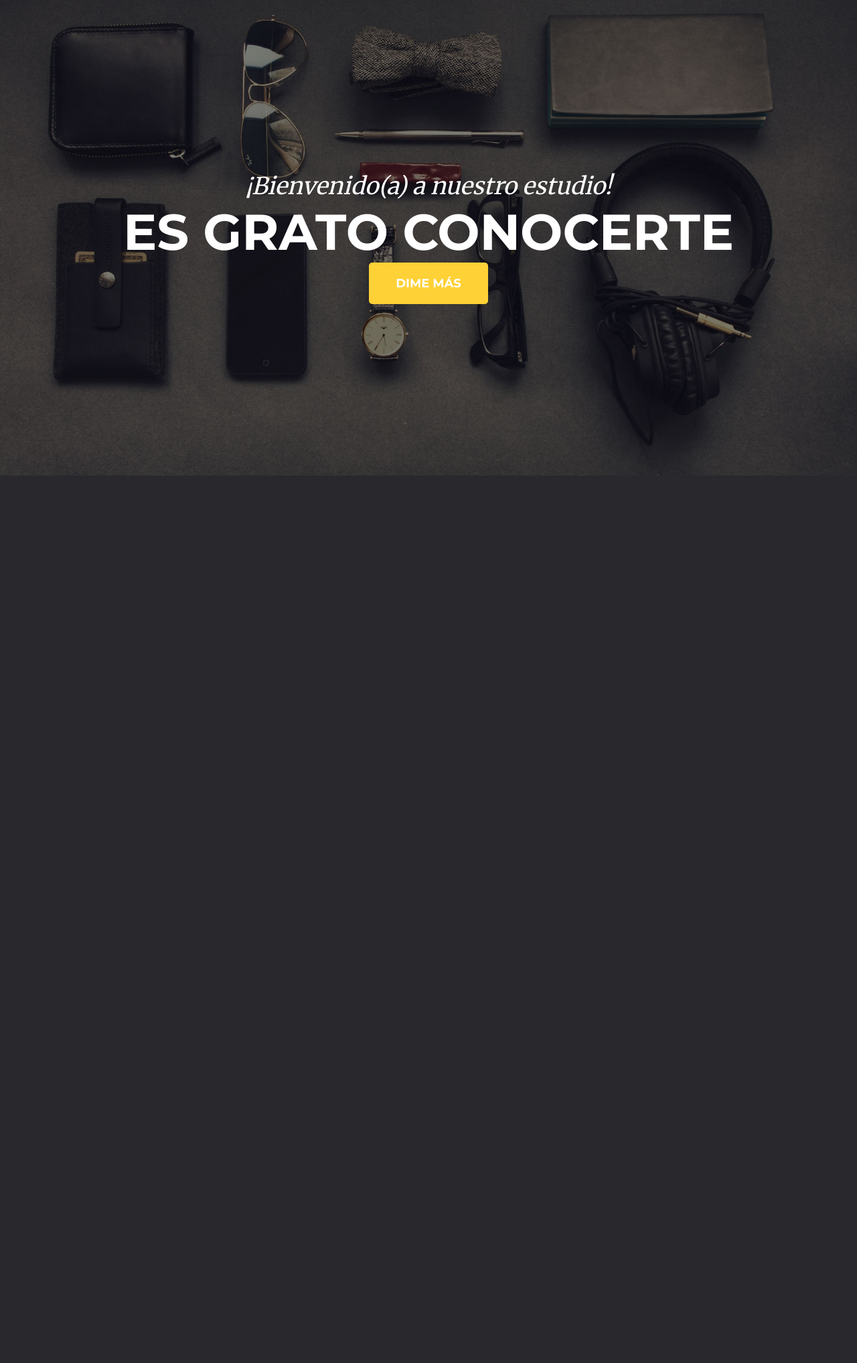
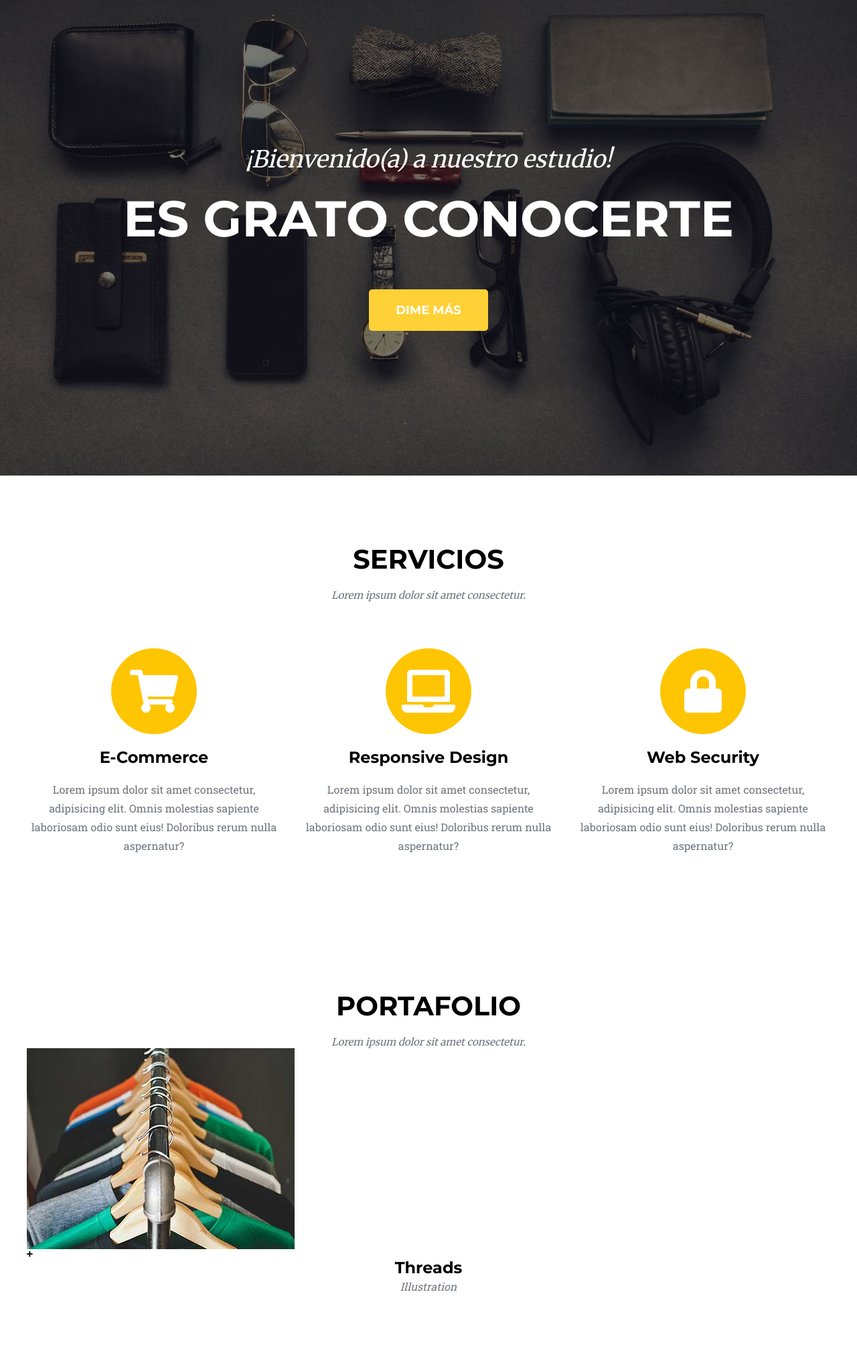
Before and after one commit to Eduarrb/DW2021-3, a PHP site: page / in a window 1280 px wide. Shown: the part 90-2125 px from the top of the page at 67% size. Before the commit the page ends 800 px from the top, so only its background shows below. Run offline with PHP 8.4, Linux system fonts and the light colour scheme.

Commit message:
portafolio base

```diff
--- a/01_HTML_CSS/06 agencia/css/estilos.css
+++ b/01_HTML_CSS/06 agencia/css/estilos.css
@@ -50,6 +50,199 @@ font-family: 'Roboto Slab', serif;
 .btn-amarillo:hover {
   background-color: #fbc204;
   transition: all 0.3s;
+}
+
+.titulo-n2 {
+  font-family: "Montserrat", sans-serif;
+  font-size: 4rem;
+  text-transform: uppercase;
+  text-align: center;
+}
+
+.descri-n2 {
+  font-family: "Merriweather", serif;
+  font-size: 1.5rem;
+  text-align: center;
+  font-style: italic;
+  color: #6c757d;
+}
+
+.titulo-n3 {
+  font-size: 2.4rem;
+  font-family: "Montserrat", sans-serif;
+  text-align: center;
+}
+
+.descri-n3 {
+  font-family: "Roboto Slab", serif;
+  font-size: 1.6rem;
+  text-align: center;
+  line-height: 2.8rem;
+  color: #6c757d;
+}
+
+.text-italic {
+  font-style: italic;
+}
+
+.mb-1 {
+  margin-bottom: 1rem;
+}
+
+.mb-2 {
+  margin-bottom: 2rem;
+}
+
+.mb-3 {
+  margin-bottom: 3rem;
+}
+
+.mb-4 {
+  margin-bottom: 4rem;
+}
+
+.mb-5 {
+  margin-bottom: 5rem;
+}
+
+.mb-6 {
+  margin-bottom: 6rem;
+}
+
+.mb-7 {
+  margin-bottom: 7rem;
+}
+
+.mb-8 {
+  margin-bottom: 8rem;
+}
+
+.mb-9 {
+  margin-bottom: 9rem;
+}
+
+.mb-10 {
+  margin-bottom: 10rem;
+}
+
+.mt-1 {
+  margin-top: 1rem;
+}
+
+.mt-2 {
+  margin-top: 2rem;
+}
+
+.mt-3 {
+  margin-top: 3rem;
+}
+
+.mt-4 {
+  margin-top: 4rem;
+}
+
+.mt-5 {
+  margin-top: 5rem;
+}
+
+.mt-6 {
+  margin-top: 6rem;
+}
+
+.mt-7 {
+  margin-top: 7rem;
+}
+
+.mt-8 {
+  margin-top: 8rem;
+}
+
+.mt-9 {
+  margin-top: 9rem;
+}
+
+.mt-10 {
+  margin-top: 10rem;
+}
+
+.pt-1 {
+  padding-top: 1rem;
+}
+
+.pt-2 {
+  padding-top: 2rem;
+}
+
+.pt-3 {
+  padding-top: 3rem;
+}
+
+.pt-4 {
+  padding-top: 4rem;
+}
+
+.pt-5 {
+  padding-top: 5rem;
+}
+
+.pt-6 {
+  padding-top: 6rem;
+}
+
+.pt-7 {
+  padding-top: 7rem;
+}
+
+.pt-8 {
+  padding-top: 8rem;
+}
+
+.pt-9 {
+  padding-top: 9rem;
+}
+
+.pt-10 {
+  padding-top: 10rem;
+}
+
+.pb-1 {
+  padding-bottom: 1rem;
+}
+
+.pb-2 {
+  padding-bottom: 2rem;
+}
+
+.pb-3 {
+  padding-bottom: 3rem;
+}
+
+.pb-4 {
+  padding-bottom: 4rem;
+}
+
+.pb-5 {
+  padding-bottom: 5rem;
+}
+
+.pb-6 {
+  padding-bottom: 6rem;
+}
+
+.pb-7 {
+  padding-bottom: 7rem;
+}
+
+.pb-8 {
+  padding-bottom: 8rem;
+}
+
+.pb-9 {
+  padding-bottom: 9rem;
+}
+
+.pb-10 {
+  padding-bottom: 10rem;
 }
 
 .header {
@@ -109,4 +302,25 @@ font-family: 'Roboto Slab', serif;
   text-transform: uppercase;
 }
 
+.servicios__contenedor__box {
+  display: flex;
+  justify-content: space-between;
+}
+.servicios__contenedor__box__item {
+  width: calc(33.3333333333% - 2rem);
+}
+.servicios__contenedor__box__item--logo {
+  margin-left: auto;
+  margin-right: auto;
+  width: 12.8rem;
+  height: 12.8rem;
+  background-color: #fec503;
+  border-radius: 50%;
+  display: flex;
+  justify-content: center;
+  align-items: center;
+  color: white;
+  font-size: 6.4rem;
+}
+
 /*# sourceMappingURL=estilos.css.map */
--- a/01_HTML_CSS/06 agencia/index.html
+++ b/01_HTML_CSS/06 agencia/index.html
@@ -39,10 +39,10 @@
         </nav>
         <div class="header__bienvenida">
             <div class="header__bienvenida__contenedor contenedor">
-                <p class="header__bienvenida__contenedor--subtitulo">
+                <p class="header__bienvenida__contenedor--subtitulo mb-2">
                     ¡Bienvenido(a) a nuestro estudio!
                 </p>
-                <h2 class="header__bienvenida__contenedor--titulo">
+                <h2 class="header__bienvenida__contenedor--titulo mb-6">
                     es grato conocerte
                 </h2>
                 <a href="#" class="header__bienvenida__contenedor--btn btn btn-amarillo">
@@ -51,5 +51,68 @@
             </div>
         </div>
     </header>
+    <section class="servicios pt-10 pb-10">
+        <div class="servicios__contenedor contenedor">
+            <h2 class="servicios__contenedor--titulo titulo-n2 mb-2">servicios</h2>
+            <p class="servicios__contenedor--descri descri-n2">
+                Lorem ipsum dolor sit amet consectetur.
+            </p>
+            <div class="servicios__contenedor__box mt-7">
+                <article class="servicios__contenedor__box__item">
+                    <div class="servicios__contenedor__box__item--logo">
+                        <i class="fas fa-shopping-cart"></i>
+                    </div>
+                    <h3 class="servicios__contenedor__box__item--titulo titulo-n3 mb-2 mt-2">
+                        E-Commerce
+                    </h3>
+                    <p class="servicios__contenedor__box__item--descri descri-n3">
+                        Lorem ipsum dolor sit amet consectetur, adipisicing elit. Omnis molestias sapiente laboriosam odio sunt eius! Doloribus rerum nulla aspernatur?
+                    </p>
+                </article>
+                <article class="servicios__contenedor__box__item">
+                    <div class="servicios__contenedor__box__item--logo">
+                        <i class="fas fa-laptop"></i>
+                    </div>
+                    <h3 class="servicios__contenedor__box__item--titulo titulo-n3 mb-2 mt-2">
+                        Responsive Design
+                    </h3>
+                    <p class="servicios__contenedor__box__item--descri descri-n3">
+                        Lorem ipsum dolor sit amet consectetur, adipisicing elit. Omnis molestias sapiente laboriosam odio sunt eius! Doloribus rerum nulla aspernatur?
+                    </p>
+                </article>
+                <article class="servicios__contenedor__box__item">
+                    <div class="servicios__contenedor__box__item--logo">
+                        <i class="fas fa-lock"></i>
+                    </div>
+                    <h3 class="servicios__contenedor__box__item--titulo titulo-n3 mb-2 mt-2">
+                        Web Security
+                    </h3>
+                    <p class="servicios__contenedor__box__item--descri descri-n3">
+                        Lorem ipsum dolor sit amet consectetur, adipisicing elit. Omnis molestias sapiente laboriosam odio sunt eius! Doloribus rerum nulla aspernatur?
+                    </p>
+                </article>
+            </div>
+        </div>
+    </section>
+    <section class="portafolio pt-10 pb-10">
+        <div class="portafolio__contenedor contenedor">
+            <h2 class="titulo-n2 mb-2">portafolio</h2>
+            <p class="descri-n2">Lorem ipsum dolor sit amet consectetur.</p>
+            <div class="portafolio__contenedor__box">
+                <article class="portafolio__contenedor__box__item">
+                    <div class="portafolio__contenedor__box__item__imgBox">
+                        <img src="img/portafolio/01-thumbnail.jpg" alt="01-thumbnail">
+                        <div>
+                            <i class="fas fa-plus"></i>
+                        </div>
+                    </div>
+                    <div class="portafolio__contenedor__box__item__data">
+                        <h3 class="titulo-n3">Threads</h3>
+                        <p class="descri-n3 text-italic">Illustration</p>
+                    </div>
+                </article>
+            </div>
+        </div>
+    </section>
 </body>
 </html>
--- a/01_HTML_CSS/06 agencia/sass/main.scss
+++ b/01_HTML_CSS/06 agencia/sass/main.scss
@@ -2,3 +2,4 @@
 @import "base/constantes";
 
 @import "modules/header";
+@import "modules/servicios";
--- a/01_HTML_CSS/06 agencia/sass/modules/_header.scss
+++ b/01_HTML_CSS/06 agencia/sass/modules/_header.scss
@@ -60,6 +60,8 @@
                 font-family: $font-mont;
                 font-size: 7.5rem;
                 text-transform: uppercase;
+                // margin-top: 2rem;
+                // margin-bottom: 6rem;
             }
 
         }
```
Also changed, not shown: 01_HTML_CSS/06 agencia/sass/base/_constantes.scss (+148 -0 lines), 01_HTML_CSS/06 agencia/sass/modules/_servicios.scss (added, +24 -0 lines), 1 other file.
